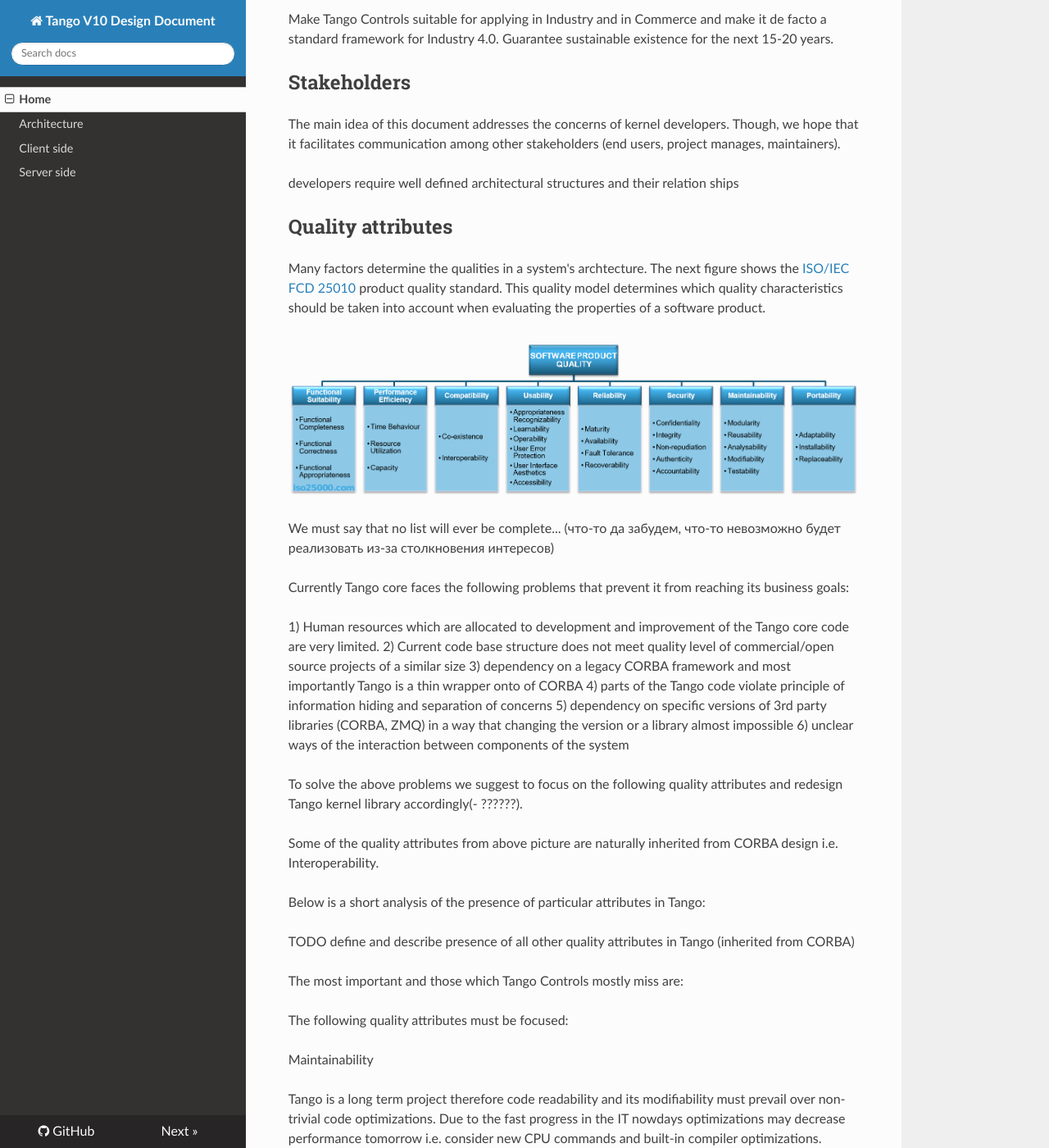
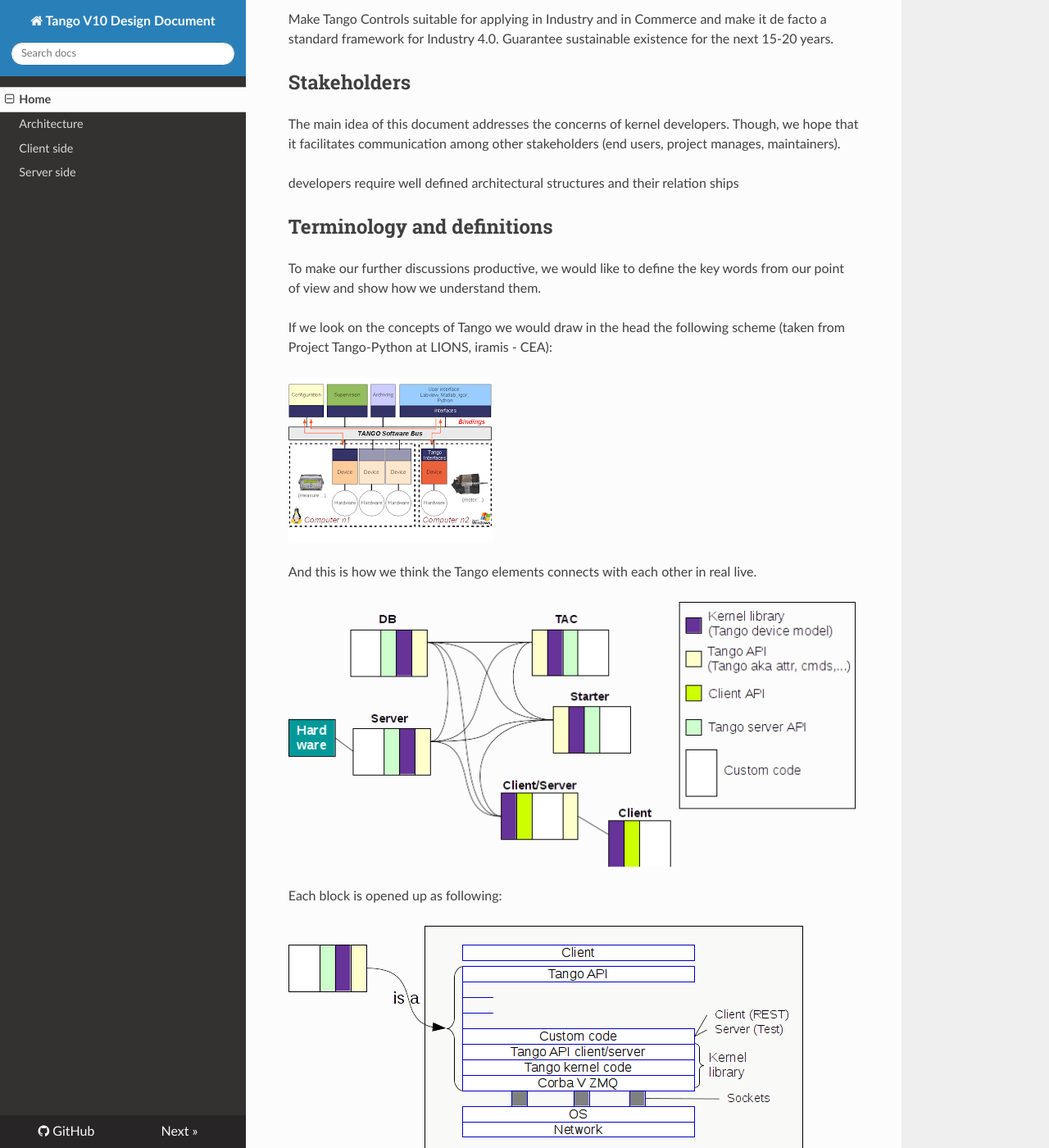
Before and after one commit to Ingvord/tango-v10-design-doc, an MkDocs documentation site: the page built from docs/index.md, in a window 1280 px wide and 1400 px high, scrolled down 836 px. Shown: the whole window at 82% size. Built offline with MkDocs 1.6.1, drawn with Linux system fonts in a browser that asks for light colours; nearby versions of some CDN libraries; old or Windows-style settings are respelled for this version of MkDocs; some of the changed text lies outside the part shown.

Commit message:
Update index.md

```diff
--- a/docs/index.md
+++ b/docs/index.md
@@ -34,6 +34,26 @@ Make Tango Controls suitable for applying in Industry and in Commerce and make i
 The main idea of this document addresses the concerns of kernel developers. Though, we hope that it facilitates communication among other stakeholders (end users, project manages, maintainers).
 
 developers require well defined architectural structures and their relation ships
+
+
+## Terminology and definitions
+
+To make our further discussions productive, we would like to define the key words from our point of view and show how we understand them.
+
+If we look on the concepts of Tango we would draw in the head the following scheme (taken from Project Tango-Python at LIONS, iramis - CEA):
+
+![](images/Tango_schema_by_others.png)
+
+And this is how we think the Tango elements connects with each other in real live.
+
+![](images/Tango_schema_1.png)
+
+Each block is opened up as following:
+
+![](images/Tango_schema_2.png)
+
+So talking about improvements and refactoring we would consider _only_ what is marked as "Kernel library".
+
 
 ## Quality attributes
 
```
